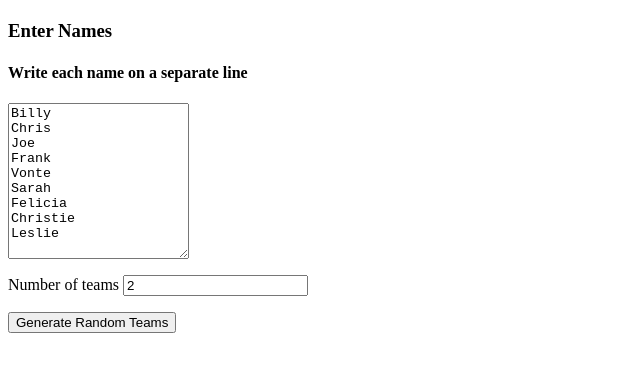
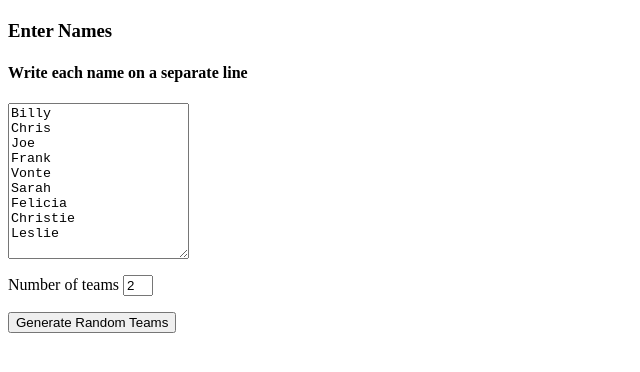
Before and after one commit to kdybvig/randomteamgenerator, a plain HTML site: page randomteam.html in a window 1280 px wide. Shown: the part 46-418 px from the top of the page, without its empty margins (0-640 px from the left). Drawn offline with Linux system fonts and the light colour scheme.

Commit message:
Update randomteam.html

```diff
--- a/randomteam.html
+++ b/randomteam.html
@@ -1,6 +1,7 @@
 <html>
   <head>
     <title>Random Team Generator</title>
+    <link rel="stylesheet" type="text/css" href="randomteam.css">
   </head>
   <body>
     <h1>Random Team Generator</h1>
```
